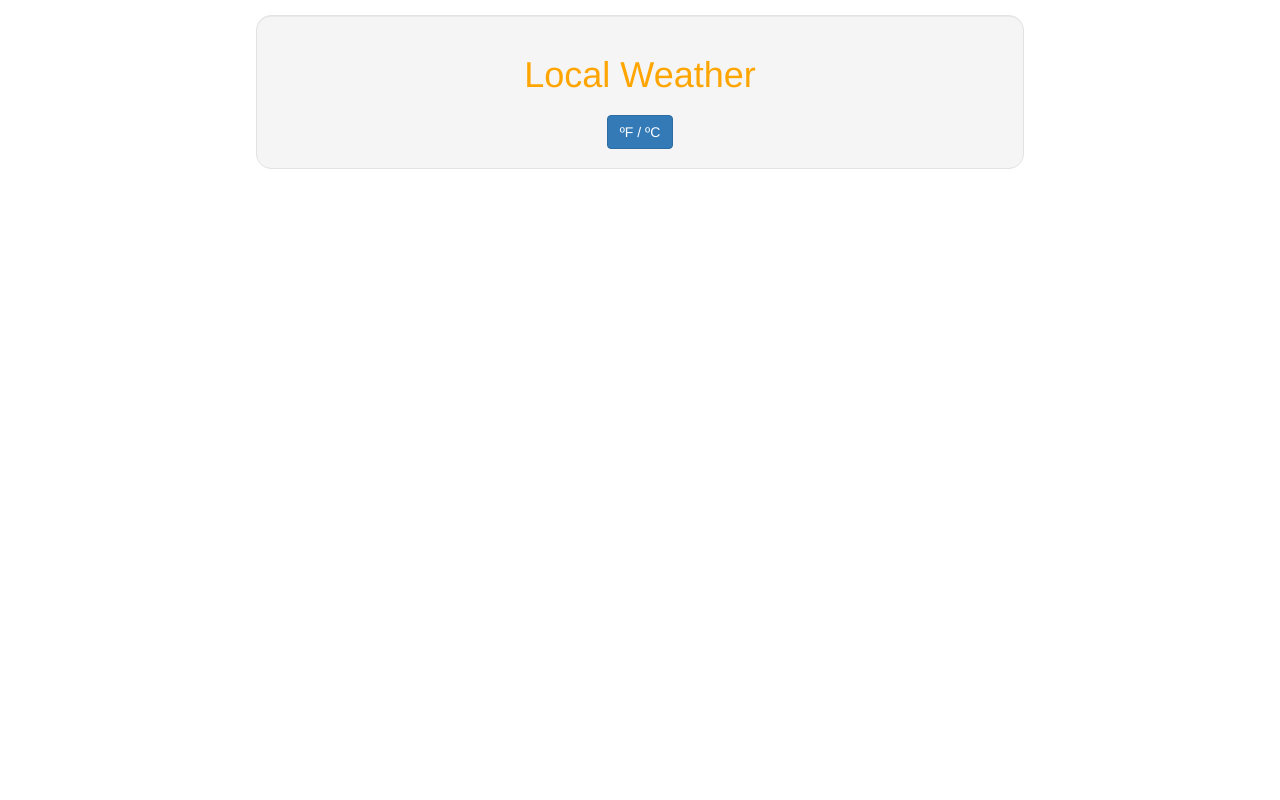
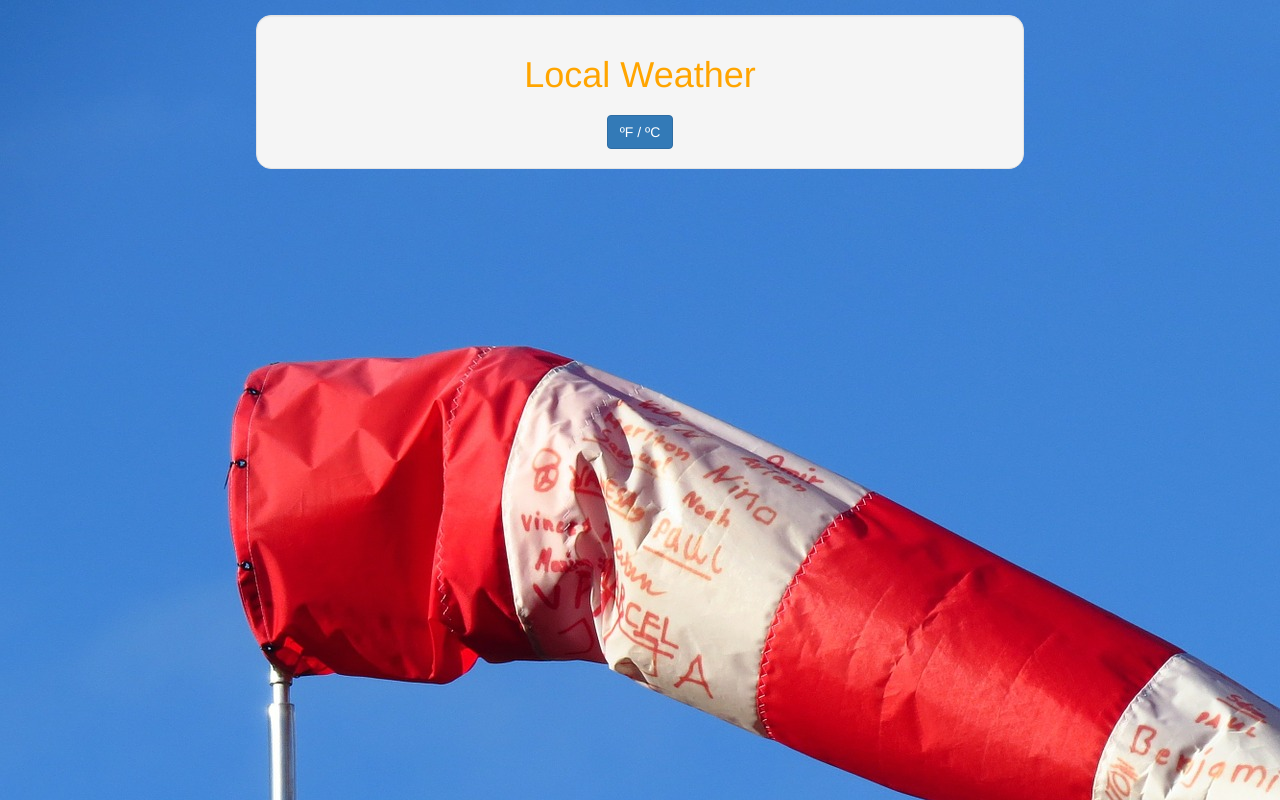
Before and after one commit to solms/local-weather, a plain HTML site: page index.html in a window 1280 px wide. Drawn offline with Linux system fonts and the light colour scheme.

Commit message:
Added wallpaper

```diff
--- a/css/custom-styling.css
+++ b/css/custom-styling.css
@@ -1,5 +1,6 @@
 body {
   text-align:   center;
+  background-image: url('../resources/wind_direction.jpg');
 }
 
 #info-well {
```
Also changed, not shown: resources/wind_direction.jpg (added).
